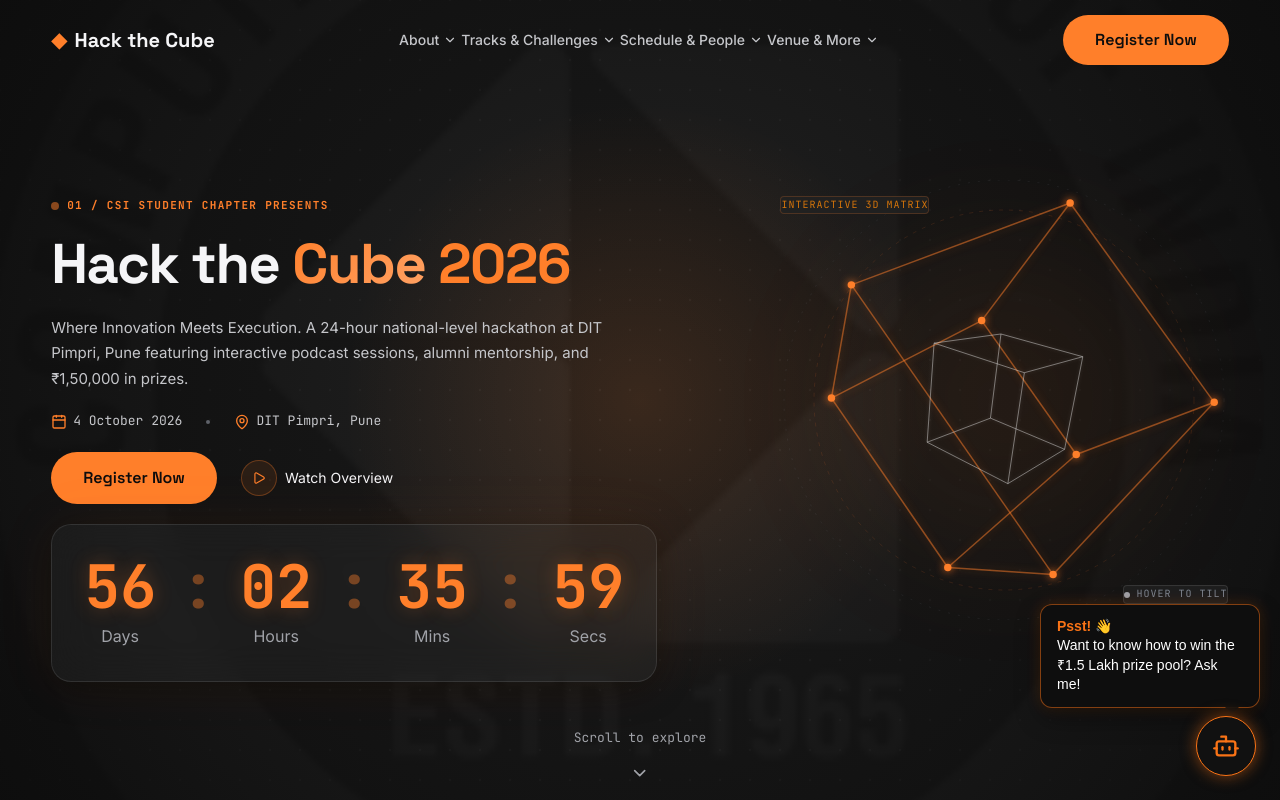
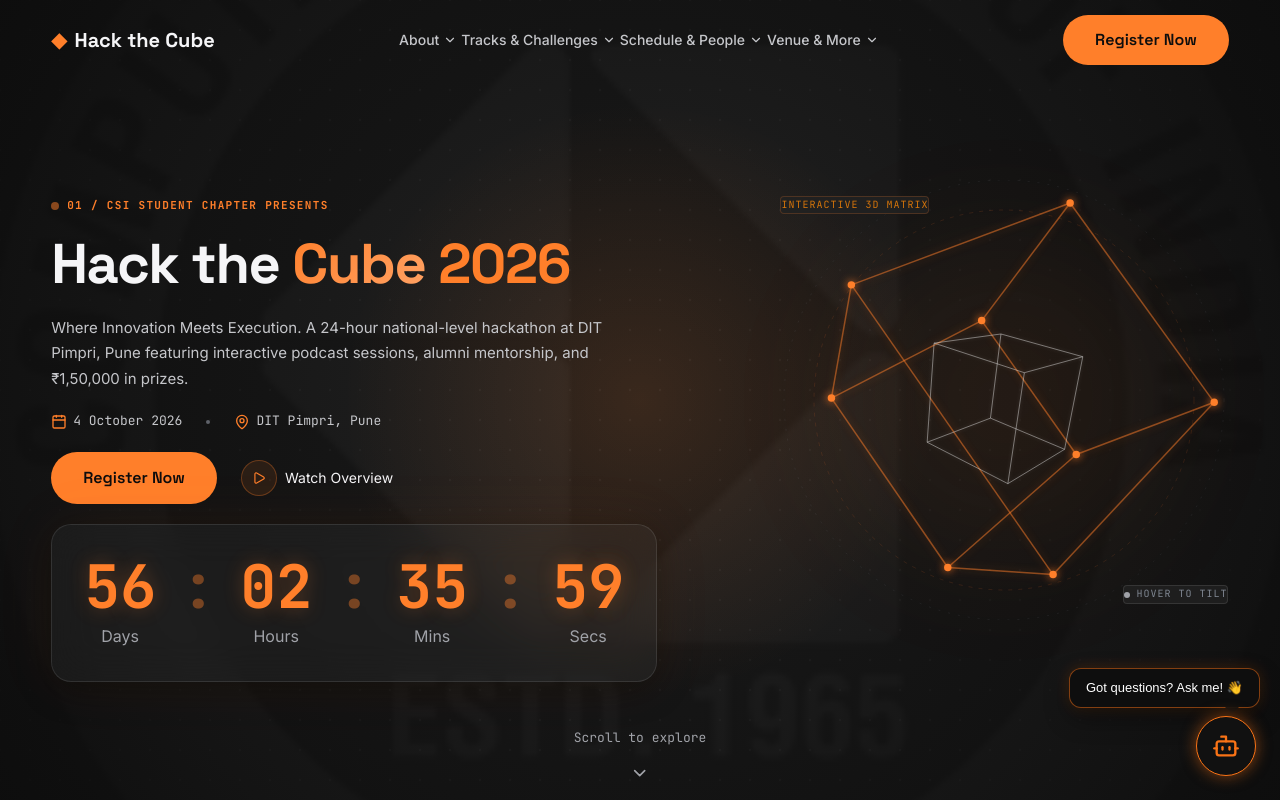
Before and after one commit to HarshalAndhale9657/Hack-The-Cube, a Next.js app: page / in a window 1280 px wide. Shown: the top 800 px of the page. Built offline with nearby package versions, Linux system fonts and the light colour scheme.

Commit message:
fix: chatbot bubble text & sizing polish

```diff
--- a/src/components/shared/cube-concierge.tsx
+++ b/src/components/shared/cube-concierge.tsx
@@ -409,9 +409,7 @@
             animation: "concierge-bubble-in 0.4s ease forwards",
           }}
         >
-          <strong style={{ color: "#f97316" }}>Psst! 👋</strong>
-          <br />
-          Want to know how to win the ₹1.5 Lakh prize pool? Ask me!
+          <p className="cube-bubble-text">Got questions? Ask me! 👋</p>
           {/* Triangle pointer */}
           <div
             style={{
--- a/src/globals.css
+++ b/src/globals.css
@@ -1422,3 +1422,22 @@
   flex: 1 1 60% !important;
   min-width: 0 !important;
 }
+
+/* ============================================
+   CHATBOT BUBBLE TEXT & SIZING POLISH
+   ============================================ */
+
+#cube-proactive-bubble {
+  max-width: 200px !important;
+  width: max-content !important;
+  padding: 10px 16px !important;
+  text-align: center !important;
+  font-size: 13px !important;
+  line-height: 1.4 !important;
+  border-radius: 12px !important;
+}
+
+.cube-bubble-text {
+  margin: 0 !important;
+  white-space: nowrap !important;
+}
```
Also changed, not shown: src/tailwind.css.
